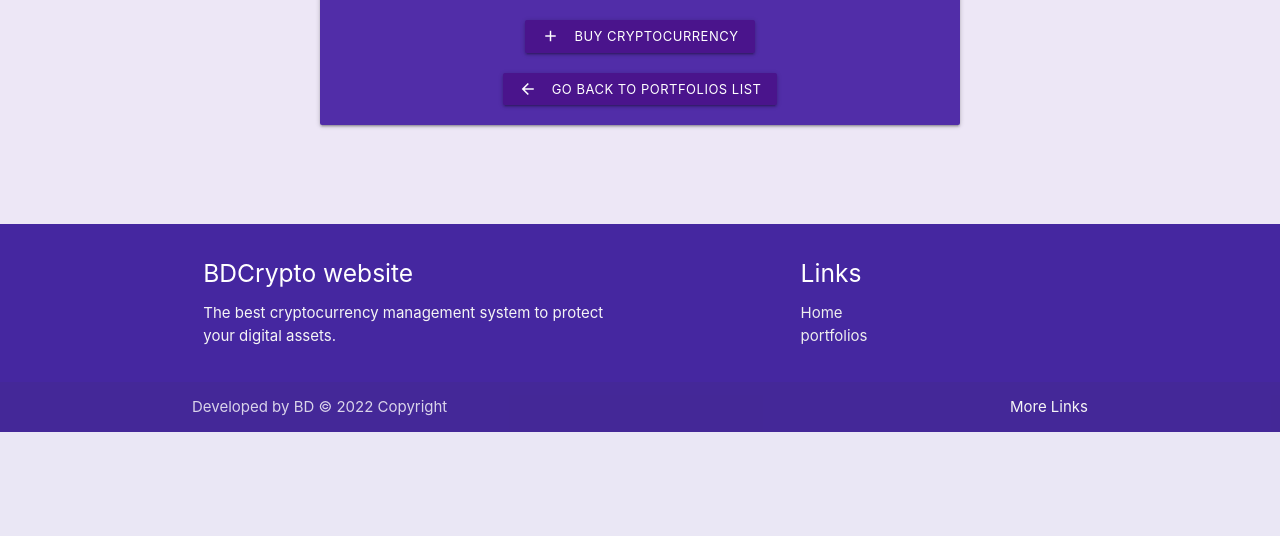
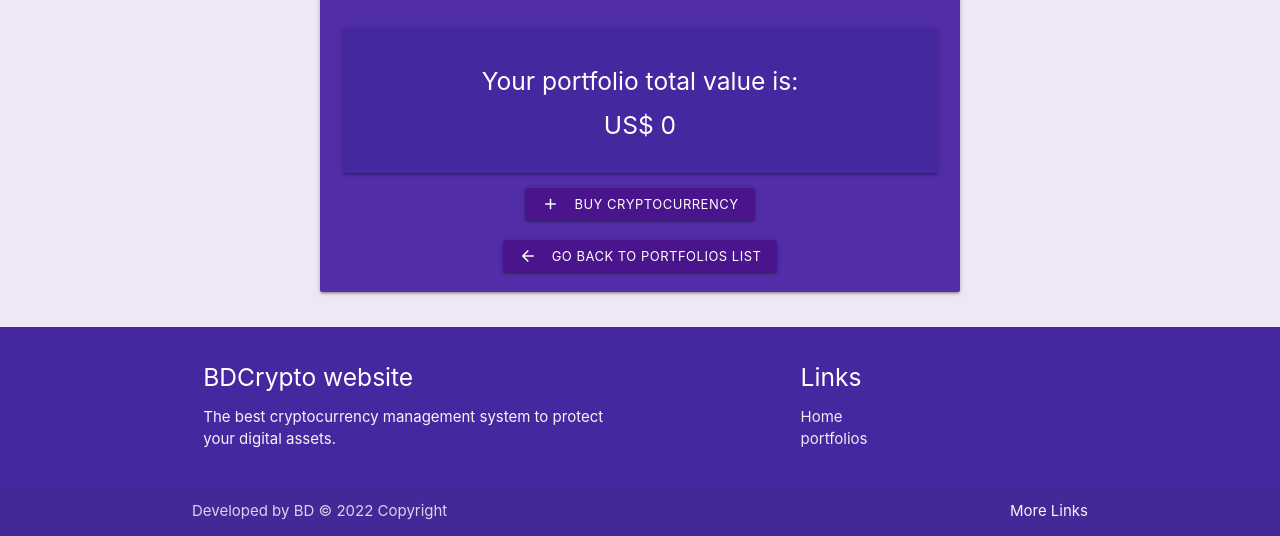
Before and after one commit to Bruno-Diego/bdcrypto-portfolio4, a Django app: a page that uses templates/home/portfolio.html in a window 1280 px wide. Shown: the part 368-904 px from the top of the page. Before the commit the page ends 800 px from the top, so only its background shows below. Run offline with Django 3.2, Linux system fonts and the light colour scheme; a user stored in the database is signed in; tables that the repository leaves empty hold one stand-in row (values such as "Sample post"); a database or web service that is not in the repository returns one stand-in record (values such as "Sample title"); data that the repository does not hold is empty; some libraries are stand-ins or nearby versions.

Commit message:
Create portfolio total value in portfolio details

```diff
--- a/home/views.py
+++ b/home/views.py
@@ -120,6 +120,15 @@ class PortfolioDetail(LoginRequiredMixin, DetailView):
                 earnings = pnl_updated
             Asset.objects.filter(id=asset.id).update(current_price=get_coin_details(symbol_value, coins)[1], pnl=pnl_updated, usd_earned=earnings)
         context['assets'] = Asset.objects.all().filter(portfolio_name=context['portfolio'])
+        portfolio_total = 0
+        for asset in context['assets']:
+            quantity_field = Asset._meta.get_field('quantity')
+            quantity_value = quantity_field.value_from_object(asset)
+            current_price_field = Asset._meta.get_field('current_price')
+            current_price_value = current_price_field.value_from_object(asset)
+            coin_total = round(quantity_value * Decimal(current_price_value), 3)
+            portfolio_total += coin_total
+        context['portfolio_total'] = portfolio_total
         context['cryptolist'] = update_coins()
         context['asset_update_form'] = AssetUpdateForm()
         return context
--- a/templates/home/portfolio.html
+++ b/templates/home/portfolio.html
@@ -73,6 +73,14 @@
                 </table>
             </div>
         </div>
+        <div class="col s12 center">
+            <div class="card deep-purple darken-3">
+                <div class="card-content white-text">
+                    <h5>Your portfolio total value is:</h5>
+                    <h5>US$ {{ portfolio_total }}</h5>
+                </div>
+            </div>
+        </div>
         <div class="row">
             <div class="col s12 center">
                 <a class="waves-effect waves-purple btn-small purple darken-4 modal-trigger" href="{% url 'createasset' portfolio.slug %}">
--- a/templates/home/portfolio_list.html
+++ b/templates/home/portfolio_list.html
@@ -29,7 +29,6 @@
             <thead>
                 <tr>
                     <th>Name</th>
-                    <th>Total Value</th>
                     <th>Details</th>
                 </tr>
             </thead>
@@ -38,9 +37,6 @@
                 <tr>
                     <td>
                         <span class="purple-text text-darken-4"><strong>{{ portfolio.name }}</strong></span>
-                    </td>
-                    <td>
-                        <span>$</span>
                     </td>
                     <td>
                         <a href="{% url 'portfolio' portfolio.slug %}" title="View" class="btn-floating btn-small waves-effect waves-light purple"><i class="material-icons">visibility</i></a>
```
